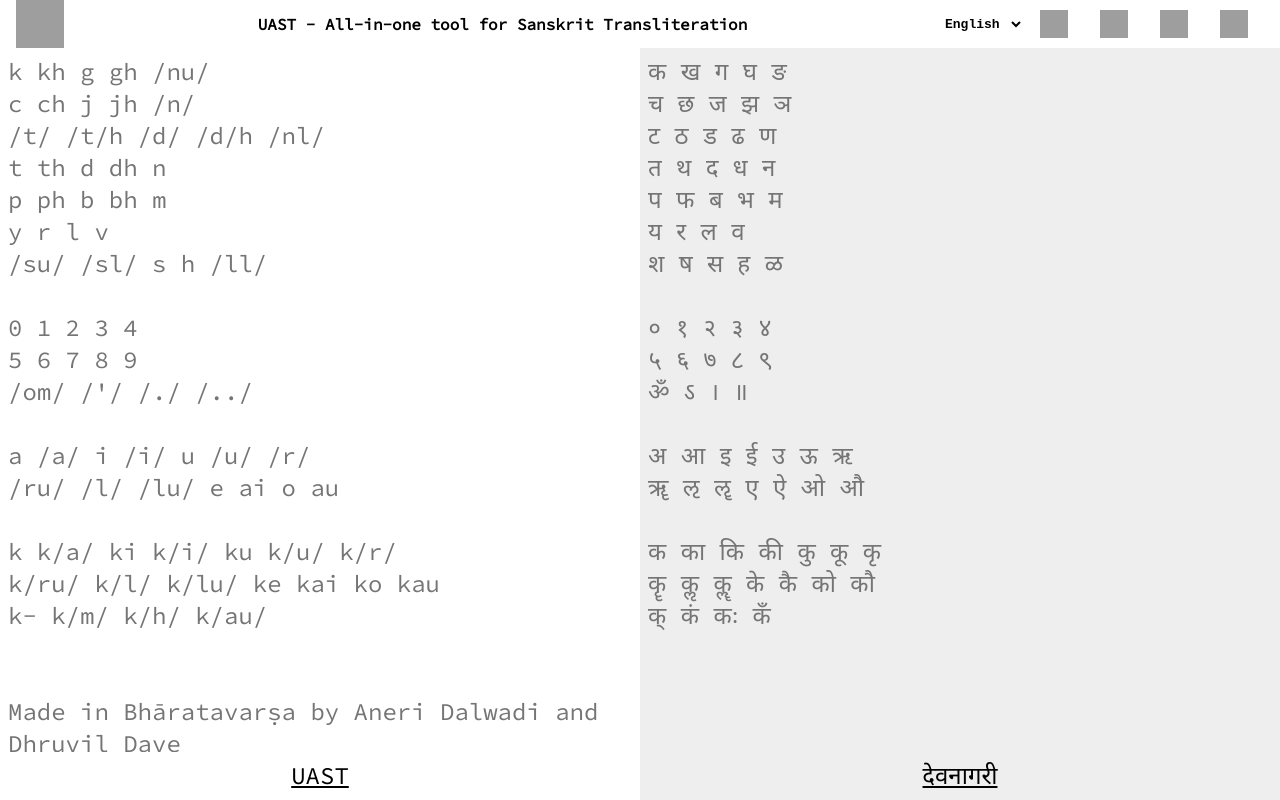
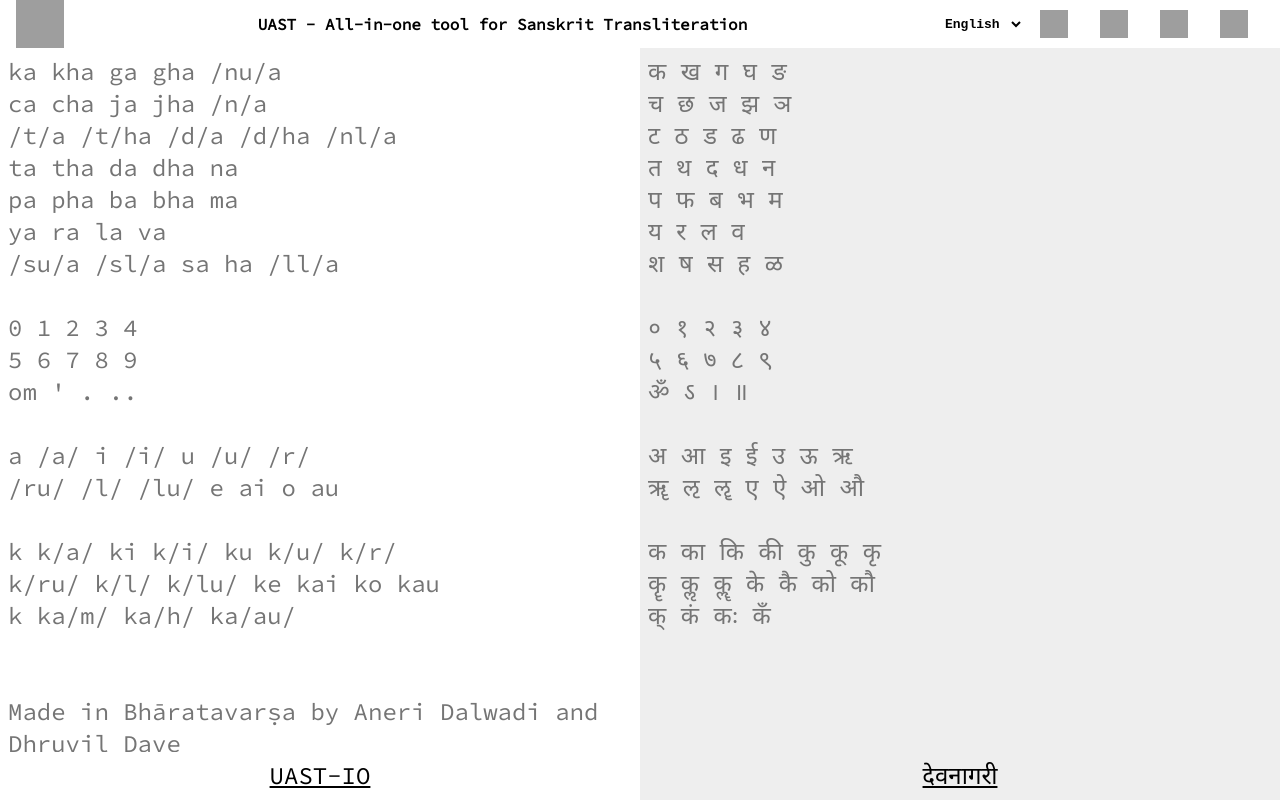
Before and after one commit to dhruvildave/uast, a SvelteKit app: page / in a window 1280 px wide. Built offline with nearby package versions, Linux system fonts and the light colour scheme; grey boxes are pictures that could not be loaded.

Commit message:
Rename Raw to UAST-IO

```diff
--- a/src/routes/fe/Editor.svelte
+++ b/src/routes/fe/Editor.svelte
@@ -215,6 +215,7 @@ k ka/m/ ka/h/ ka/au/`
   ] as const;
 
   const from_opts = [
+    ["raw", "UAST-IO"],
     ["uast", "UAST"],
     ["iast", "IAST"],
     ["devanāgarī", "देवनागरी"],
@@ -224,7 +225,6 @@ k ka/m/ ka/h/ ka/au/`
     ["te", "తెలుగు"],
     ["ml", "മലയാളം"],
     ["ta", "𑌗𑍍𑌰𑌨𑍍𑌥"],
-    ["raw", "Raw"],
     ["slp", "SLP1"]
   ] as const;
 
```
